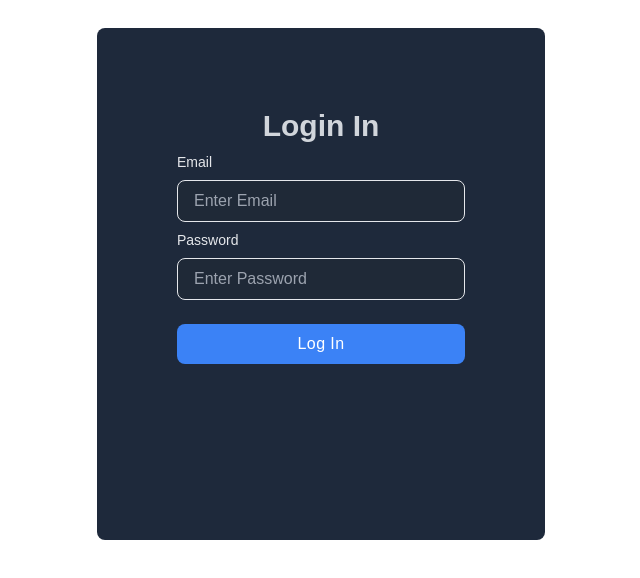
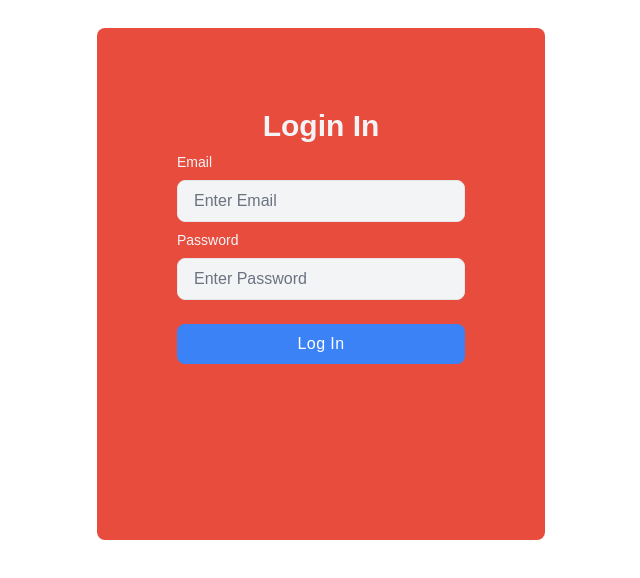
Before and after one commit to Narayana-Thotla/5centsCDN, a Next.js app: page / in a window 1280 px wide. Before the commit this address had no page. Shown: the top 578 px of the page, without its empty margins (319-959 px from the left). Built offline with nearby package versions, Linux system fonts and the light colour scheme.

Commit message:
final commit

```diff
--- a/app/api/login/route.ts
+++ b/app/api/login/route.ts
@@ -15,7 +15,7 @@ export async function POST(req: Request) {
 
     // Generate JWT token (valid for 1 hour)
     const token = jwt.sign({ email }, "5centCDN", { expiresIn: "1h" });
-    console.log("token inthe backend:", token);
+    // console.log("token inthe backend:", token);
 
     return NextResponse.json({ token });
   } catch (error) {
--- a/app/dashboard/page.tsx
+++ b/app/dashboard/page.tsx
@@ -26,13 +26,9 @@ const DashboardPage = () => {
   useEffect(() => {
     const token = localStorage.getItem("jwt-5centCDN");
 
-    if (token) {
-      // console.log("JWT Token:", token);
-      return;
-    } else {
+    if (!token) {
       router.push("/");
       alert("Unauthorized , please Login!!");
-      // console.log("No token found in localStorage");
     }
 
     getServerSideProps();
@@ -45,12 +41,14 @@ const DashboardPage = () => {
       if (!res.ok) throw new Error("Failed to fetch data");
 
       const data = await res.json();
-      console.log("data:", data.slice(0, 20));
+      // console.log("data:", data.slice(0, 20));
       if (data) setPosts(data.slice(0, 20));
       setloading(false);
       return { props: { initialPosts: data.slice(0, 20) } };
     } catch (error) {
       return { props: { initialPosts: [], error: "Error loading posts." } };
+    }finally{
+      setloading(false)
     }
   };
 
@@ -63,7 +61,7 @@ const DashboardPage = () => {
     const filteredItems = posts.filter((item: any) =>
       item.title.toLowerCase().includes(search.toLowerCase())
     );
-    console.log("search input:", filteredItems, search);
+    // console.log("search input:", filteredItems, search);
 
     if (filteredItems) {
       setPosts(filteredItems);
@@ -120,7 +118,7 @@ const DashboardPage = () => {
                 <form action="" onSubmit={handleSubmit}>
                   <input
                     type="text"
-                    placeholder="Search a project"
+                    placeholder="Search by id or Title"
                     className="pl-4 pr-10 py-2 border rounded-md w-64 mx-1.5 sm:w-64"
                     value={search}
                     onChange={(e) => {
@@ -138,8 +136,8 @@ const DashboardPage = () => {
           {/* //-------------------------------------------------------------------------------- */}
 
           {loading ? (
-            <div className="flex justify-center items-center h-screen">
-              <div className="w-12 h-12 border-4 border-white border-t-transparent rounded-full animate-spin"></div>
+            <div className="flex justify-center items-center h-72 ">
+              <div className="w-12 h-12 border-4 border-[#E84C3D] border-t-transparent rounded-full animate-spin"></div>
             </div>
           ) : (
             <table className="w-full border-collapse shadow-lg rounded-lg overflow-hidden">
--- a/app/layout.tsx
+++ b/app/layout.tsx
@@ -13,8 +13,8 @@ const geistMono = Geist_Mono({
 });
 
 export const metadata: Metadata = {
-  title: "Yoliday",
-  description: "Yoliday webapp",
+  title: "5centsCDN",
+  description: "5centsCDN inc",
 };
 
 export default function RootLayout({
--- a/app/page.tsx
+++ b/app/page.tsx
@@ -6,20 +6,19 @@ import React from "react";
 import { useState } from "react";
 const Signup = () => {
   const [loading, setloading] = useState(false);
-  // const { setauthUser } = UseAuthContext();
   const router = useRouter();
 
   useEffect(() => {
-    const token = localStorage.getItem("jwt-5centCDN");
+    // const token = localStorage.getItem("jwt-5centCDN");
 
-    if (token) {
-      // console.log("JWT Token:", token);
-      router.push("/dashboard");
-    } else {
-      router.push("/");
-      alert("Unauthorized , please Login!!");
-      // console.log("No token found in localStorage");
-    }
+    // if (token) {
+    //   // console.log("JWT Token:", token);
+    //   router.push("/dashboard");
+    // } else {
+    //   router.push("/");
+    //   alert("Unauthorized , please Login!!");
+    //   // console.log("No token found in localStorage");
+    // }
   }, []);
 
   const [formData, setFormData] = useState({
@@ -45,7 +44,6 @@ const Signup = () => {
       return false;
     }
     if (formData.password.length < 6) {
-      // toast.error("Password should > 6 characters");
       alert("password should > 6 characters");
       return false;
     }
@@ -82,8 +80,8 @@ const Signup = () => {
   return (
     //
     <div className="text-white flex justify-center  ">
-      <div className="mt-7 w-[35%] h-[40vw]  glass-effect bg-slate-800 rounded-lg ">
-        <h1 className="mb-2 mt-20  text-center text-2xl font-bold text-gray-300 capitalize lg:text-3xl dark:text-white">
+      <div className="mt-7 w-[35%] h-[40vw]  glass-effect bg-[#E84C3D] rounded-lg ">
+        <h1 className="mb-2 mt-20  text-center text-2xl font-bold text-gray-100 capitalize lg:text-3xl dark:text-white">
           Login In
         </h1>
         <div className="flex justify-center ">
@@ -91,7 +89,7 @@ const Signup = () => {
             <div>
               <label
                 htmlFor="email"
-                className="block text-left mb-2 text-sm text-gray-200 dark:text-gray-200"
+                className="block text-left mb-2 text-sm text-gray-100 dark:text-gray-200"
               >
                 Email
               </label>
@@ -102,7 +100,7 @@ const Signup = () => {
                 id="email"
                 onChange={handleChange}
                 placeholder="Enter Email"
-                className="block w-72 px-4 py-2 mb-2 text-gray-300 placeholder-gray-400 bg-gray-800 border border-gray-200 rounded-lg dark:placeholder-gray-600 dark:bg-gray-900  dark:border-gray-700 focus:border-blue-400 dark:focus:border-blue-400 focus:ring-blue-400 focus:outline-none focus:ring focus:ring-opacity-40 "
+                className="block w-72 px-4 py-2 mb-2 text-black placeholder-gray-500 bg-gray-100 border border-gray-200 rounded-lg dark:placeholder-gray-600 dark:bg-gray-900  dark:border-gray-700 focus:border-blue-400 dark:focus:border-blue-400 focus:ring-blue-400 focus:outline-none focus:ring focus:ring-opacity-40 "
               />
             </div>
 
@@ -110,7 +108,7 @@ const Signup = () => {
               <div className="flex justify-between mb-2">
                 <label
                   htmlFor="password"
-                  className="text-sm text-gray-200 dark:text-gray-200"
+                  className="text-sm text-gray-100 dark:text-gray-200"
                 >
                   Password
                 </label>
@@ -123,7 +121,7 @@ const Signup = () => {
                 id="password"
                 onChange={handleChange}
                 placeholder="Enter Password"
-                className="block w-72 px-4 py-2 mt-2 text-gray-300 placeholder-gray-400 bg-gray-800 border border-gray-200 rounded-lg dark:placeholder-gray-600 dark:bg-gray-900 dark:text-gray-300 dark:border-gray-700 focus:border-blue-400 dark:focus:border-blue-400 focus:ring-blue-400 focus:outline-none focus:ring focus:ring-opacity-40"
+                className="block w-72 px-4 py-2 mt-2 text-black placeholder-gray-500 bg-gray-100 border border-gray-200 rounded-lg dark:placeholder-gray-600 dark:bg-gray-900 dark:text-gray-300 dark:border-gray-700 focus:border-blue-400 dark:focus:border-blue-400 focus:ring-blue-400 focus:outline-none focus:ring focus:ring-opacity-40"
               />
             </div>
 
```
